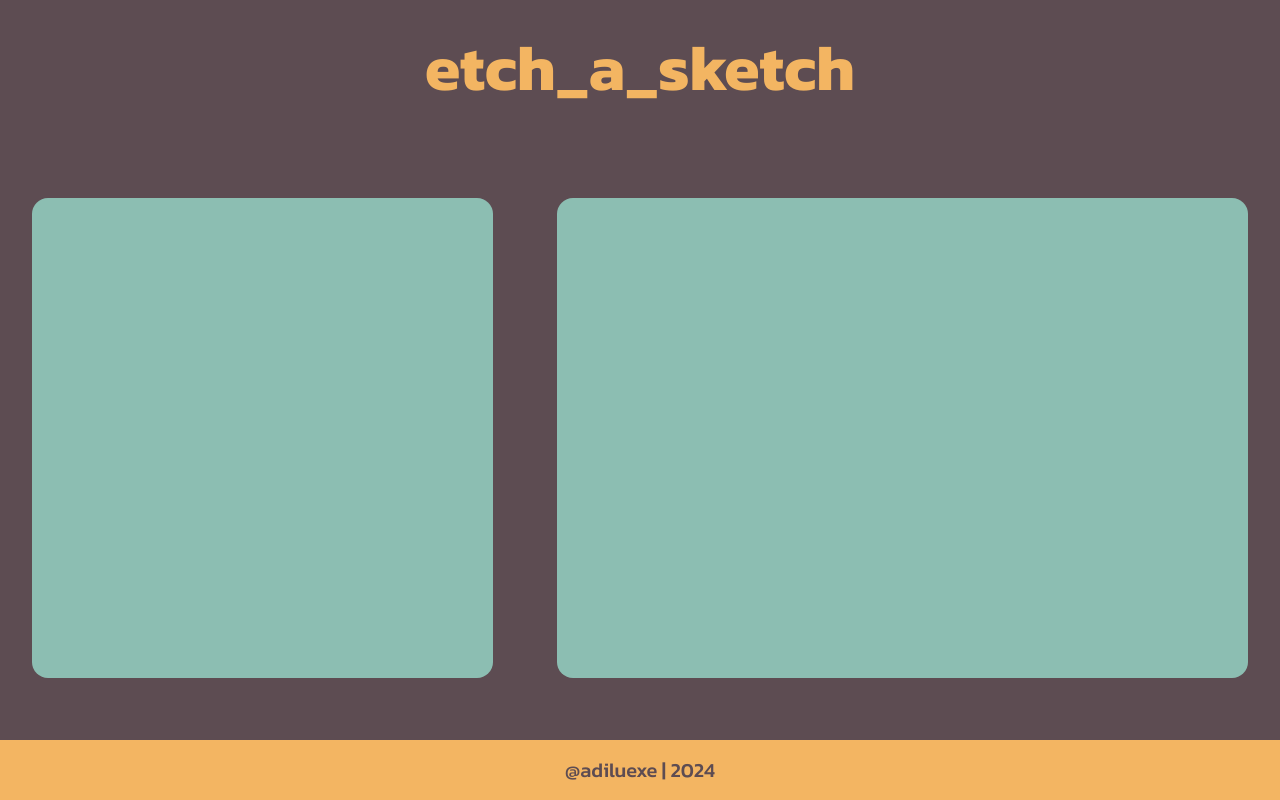
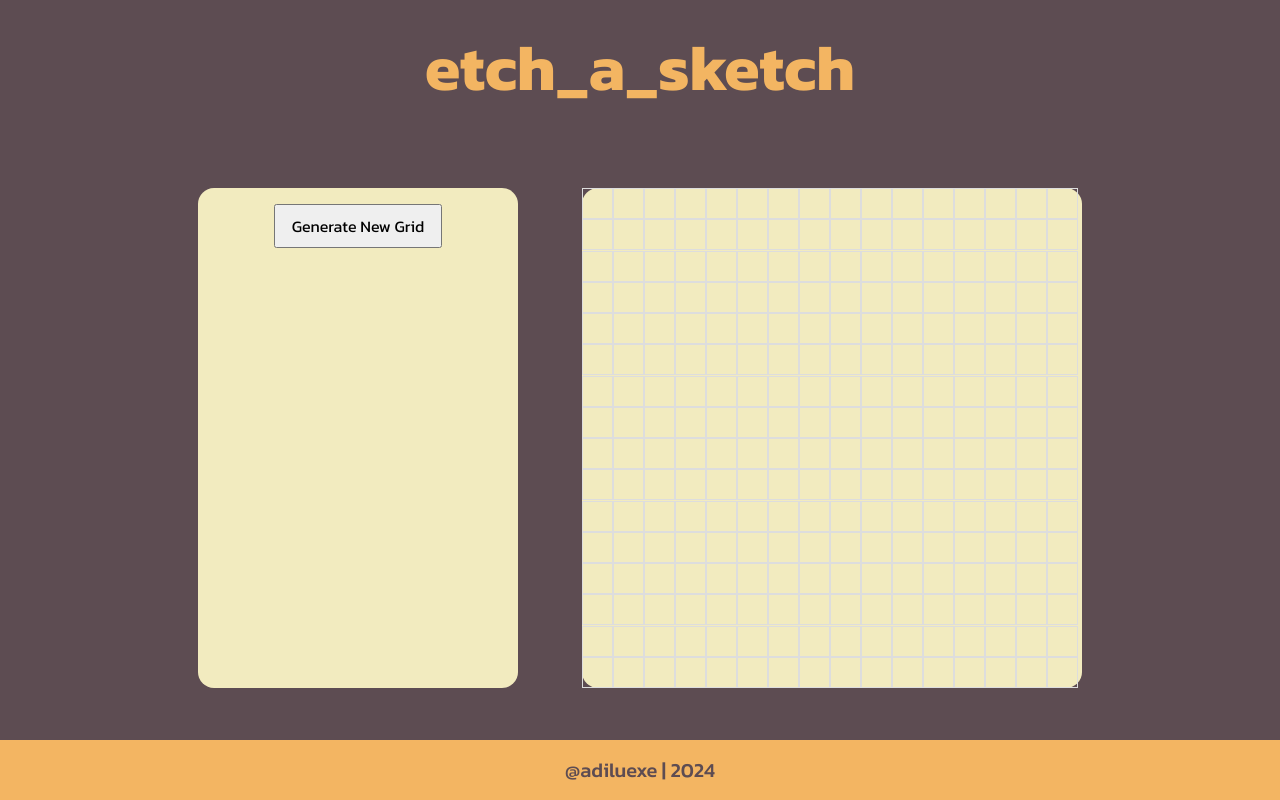
Before and after one commit to adiluexe/odin-etch-a-sketch, a plain HTML site: page index.html in a window 1280 px wide. Drawn offline with Linux system fonts and the light colour scheme.

Commit message:
Feat: Add grid generation functionality

```diff
--- a/index.html
+++ b/index.html
@@ -15,9 +15,12 @@
   <body>
     <header>etch_a_sketch</header>
     <main>
-      <section class="side" id="controls"></section>
+      <section class="side" id="controls">
+        <button id="new-grid">Generate New Grid</button>
+      </section>
       <section id="canvas"></section>
     </main>
     <footer>@adiluexe | 2024</footer>
+    <script src="script.js"></script>
   </body>
 </html>
--- a/script.js
+++ b/script.js
@@ -0,0 +1,30 @@
+const canvas = document.querySelector("#canvas");
+const newGridButton = document.querySelector("#new-grid");
+
+function createGrid(size) {
+  canvas.innerHTML = "";
+
+  const canvasSize = canvas.clientWidth;
+  const squareSize = Math.floor(canvasSize / size);
+
+  for (let i = 0; i < size * size; i++) {
+    const square = document.createElement("div");
+    square.classList.add("grid-square");
+    square.style.width = `${squareSize}px`;
+    square.style.height = `${squareSize}px`;
+
+    square.addEventListener("mouseover", () => {
+      square.style.backgroundColor = "black";
+    });
+
+    canvas.appendChild(square);
+  }
+}
+
+createGrid(16);
+
+newGridButton.addEventListener("click", () => {
+  let gridSize = prompt("Enter the number of squares per side (maximum 100):");
+  gridSize = Math.min(Math.max(parseInt(gridSize), 1), 100);
+  createGrid(gridSize);
+});
--- a/styles.css
+++ b/styles.css
@@ -72,25 +72,39 @@ main {
   flex: 1;
   width: 100%;
   display: flex;
-  justify-content: space-around;
+  justify-content: center;
   align-items: center;
 }
 
 section {
-  margin: 1rem 2rem;
+  margin: 2rem;
   border-radius: 1rem;
 }
 
 .side#controls {
-  width: 40%;
-  min-height: 60vh;
-  background-color: var(--blue);
+  width: 25%;
+  height: 500px;
+  background-color: var(--light);
 }
 
 #canvas {
-  width: 60%;
-  min-height: 60vh;
-  background-color: var(--blue);
+  width: 500px;
+  height: 500px;
+  aspect-ratio: 1;
+
+  background-color: var(--light);
+  display: flex;
+  flex-wrap: wrap;
+}
+
+.grid-square {
+  box-sizing: border-box; /* Include padding and border in element's width and height */
+  border: 1px solid #ddd;
+}
+
+button#new-grid {
+  margin: 1rem;
+  padding: 0.5rem 1rem;
 }
 
 footer {
```
